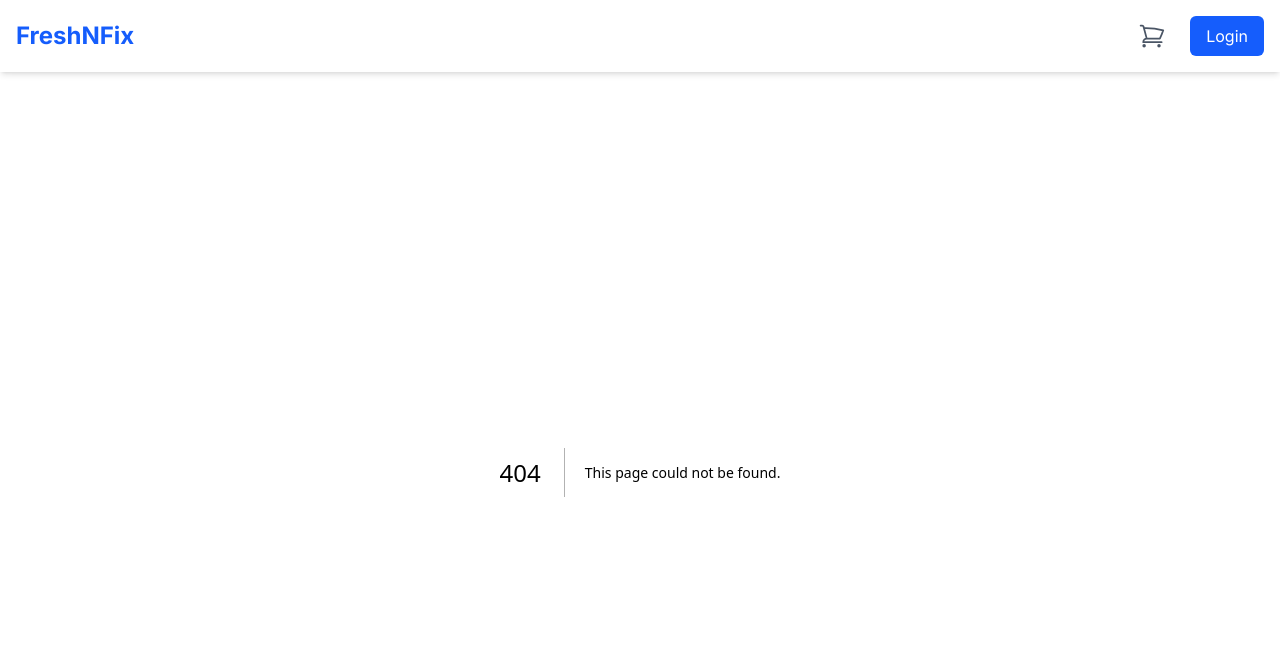
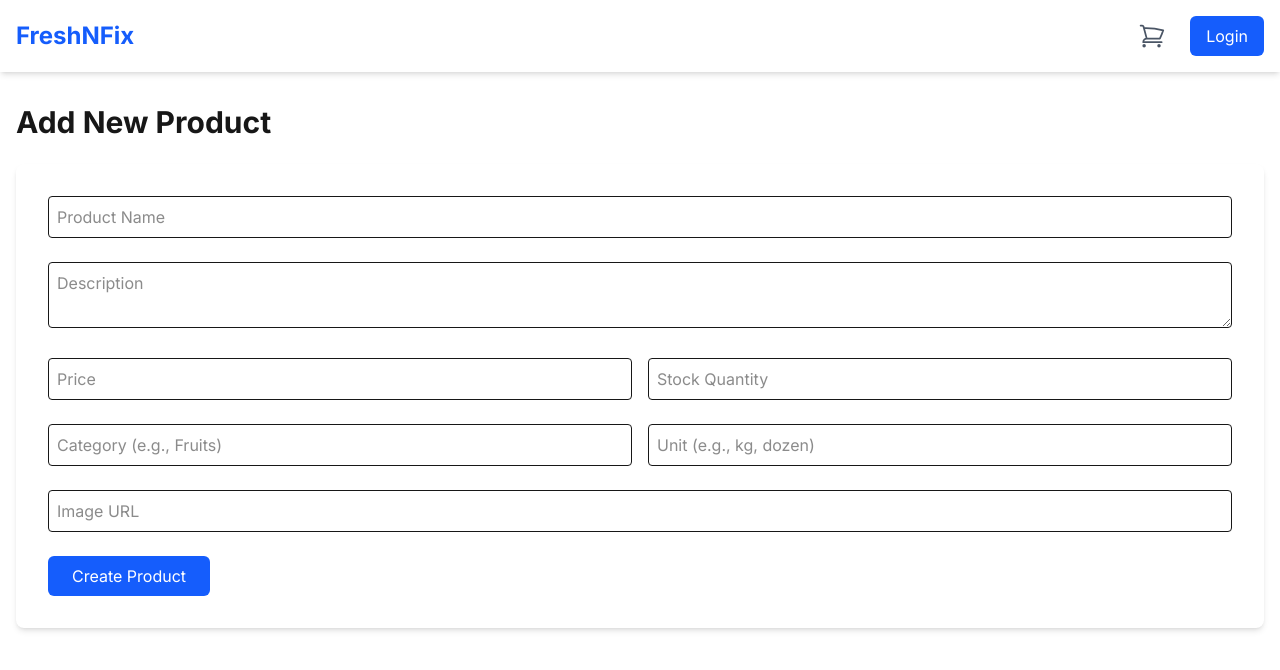
Before and after one commit to nikhil00001/FreshNFix, a Next.js app in the folder client/: page /admin/products/new in a window 1280 px wide. Before the commit this address had no page. Shown: the top 670 px of the page. Built offline with nearby package versions, Linux system fonts and the light colour scheme.

Commit message:
Add new product feature for admin added.

```diff
--- /dev/null
+++ b/client/app/admin/products/new/page.jsx
@@ -0,0 +1,67 @@
+"use client";
+
+import { useState } from 'react';
+import { useRouter } from 'next/navigation';
+
+export default function NewProductPage() {
+  const [product, setProduct] = useState({
+    name: '',
+    description: '',
+    price: '',
+    category: '',
+    unit: '',
+    stock: '',
+    imageUrl: '',
+  });
+  const router = useRouter();
+
+  const handleChange = (e) => {
+    const { name, value } = e.target;
+    setProduct(prevState => ({ ...prevState, [name]: value }));
+  };
+
+  const handleSubmit = async (e) => {
+    e.preventDefault();
+    const token = localStorage.getItem('token');
+    try {
+      const res = await fetch('/api/products', {
+        method: 'POST',
+        headers: {
+          'Content-Type': 'application/json',
+          'x-auth-token': token,
+        },
+        body: JSON.stringify(product),
+      });
+
+      if (res.ok) {
+        alert('Product created successfully!');
+        router.push('/admin/products');
+      } else {
+        const errorData = await res.json();
+        throw new Error(errorData.msg || 'Failed to create product');
+      }
+    } catch (error) {
+      alert(`Error: ${error.message}`);
+    }
+  };
+
+  return (
+    <div className="container mx-auto px-4 py-8">
+      <h1 className="text-3xl font-bold mb-6">Add New Product</h1>
+      <form onSubmit={handleSubmit} className="bg-white p-8 rounded-lg shadow-md space-y-6">
+        <input type="text" name="name" value={product.name} onChange={handleChange} placeholder="Product Name" required className="w-full p-2 border rounded" />
+        <textarea name="description" value={product.description} onChange={handleChange} placeholder="Description" required className="w-full p-2 border rounded"></textarea>
+        <div className="grid grid-cols-1 md:grid-cols-2 gap-4">
+            <input type="number" name="price" value={product.price} onChange={handleChange} placeholder="Price" required className="w-full p-2 border rounded" />
+            <input type="number" name="stock" value={product.stock} onChange={handleChange} placeholder="Stock Quantity" required className="w-full p-2 border rounded" />
+        </div>
+        <div className="grid grid-cols-1 md:grid-cols-2 gap-4">
+            <input type="text" name="category" value={product.category} onChange={handleChange} placeholder="Category (e.g., Fruits)" required className="w-full p-2 border rounded" />
+            <input type="text" name="unit" value={product.unit} onChange={handleChange} placeholder="Unit (e.g., kg, dozen)" required className="w-full p-2 border rounded" />
+        </div>
+        <input type="text" name="imageUrl" value={product.imageUrl} onChange={handleChange} placeholder="Image URL" required className="w-full p-2 border rounded" />
+        <button type="submit" className="bg-blue-600 text-white px-6 py-2 rounded-md hover:bg-blue-700">Create Product</button>
+      </form>
+    </div>
+  );
+}
--- a/client/app/admin/products/page.jsx
+++ b/client/app/admin/products/page.jsx
@@ -1,6 +1,8 @@
 "use client";
 
 import { useEffect, useState } from 'react';
+import Link from 'next/link';
+
 
 // This would be a more robust check in a real app, maybe in a layout or middleware
 const useAdminAuth = () => {
@@ -37,9 +39,12 @@ export default function AdminProductsPage() {
     <div className="container mx-auto px-4 py-8">
       <div className="flex justify-between items-center mb-6">
         <h1 className="text-3xl font-bold">Manage Products</h1>
-        <button className="bg-blue-600 text-white px-4 py-2 rounded-md hover:bg-blue-700">
-          Add New Product
-        </button>
+        {/* Wrap the button in a Link component */}
+        <Link href="/admin/products/new">
+          <button className="bg-blue-600 text-white px-4 py-2 rounded-md hover:bg-blue-700">
+            Add New Product
+          </button>
+        </Link>
       </div>
 
       <div className="bg-white shadow-md rounded-lg overflow-hidden">
```
Also changed, not shown: 1 other file (tests, documents, lock files or other folders).
